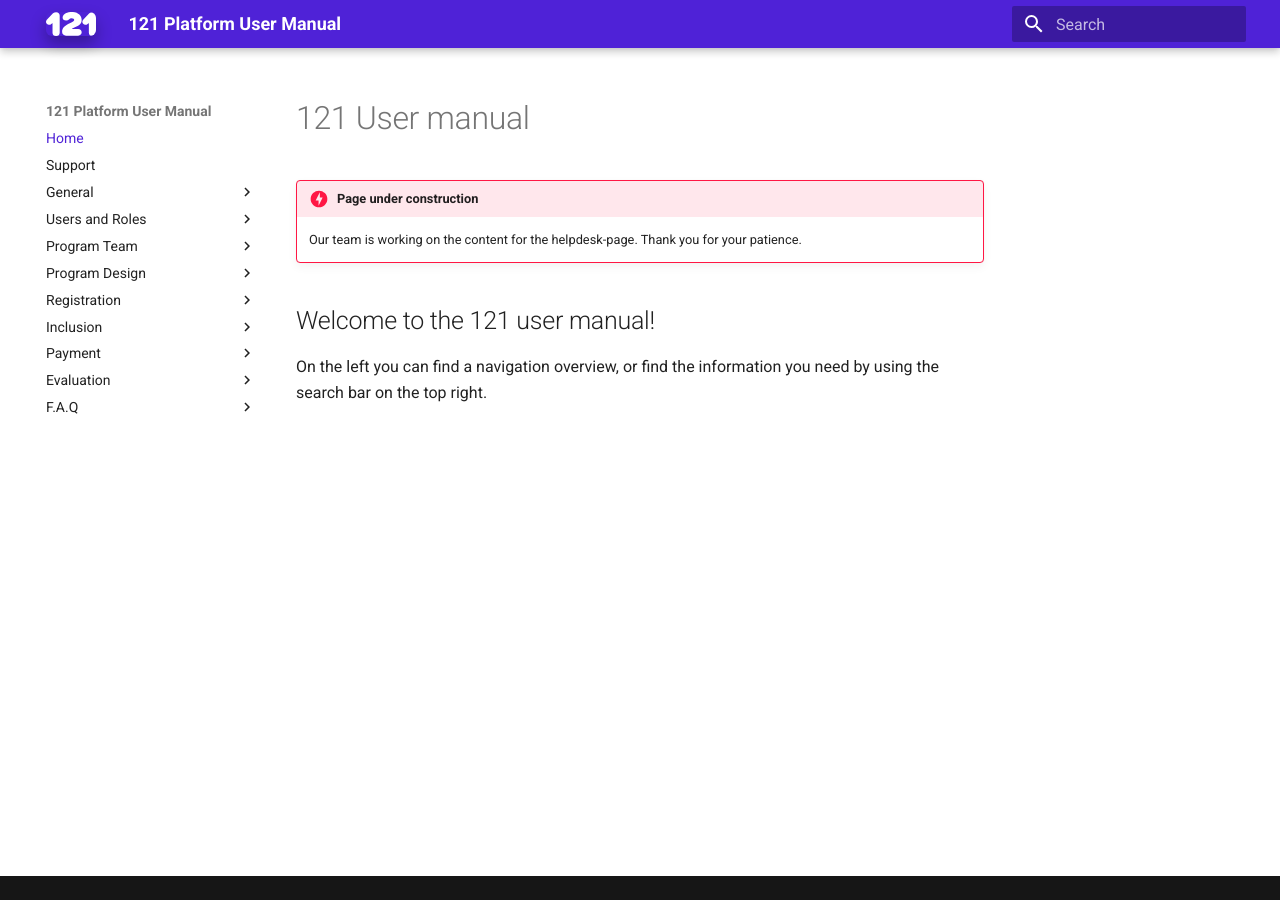
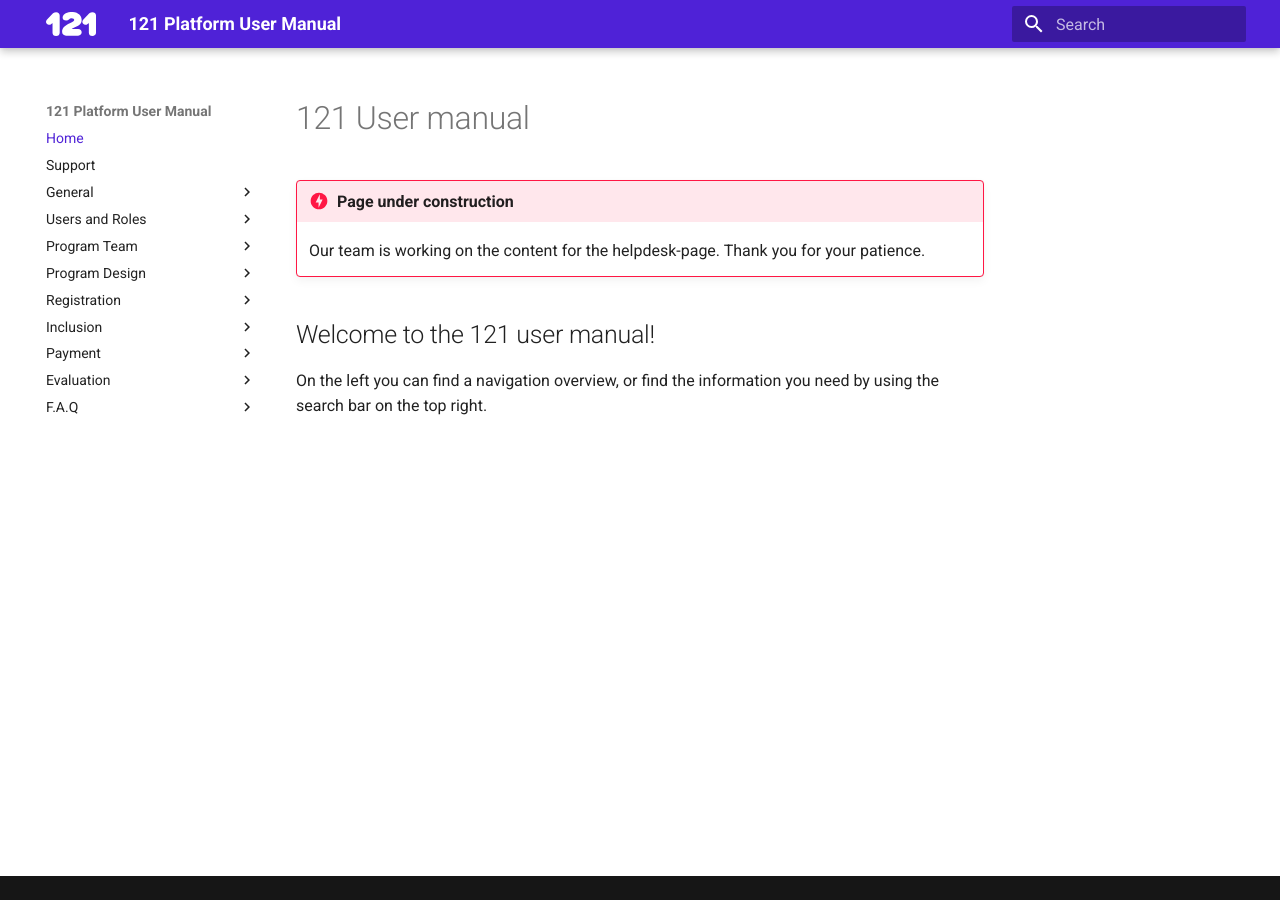
Before and after one commit to rodekruis/data-service-catalogue, an MkDocs documentation site: the page built from docs/index.md, in a window 1280 px wide. Built offline with MkDocs 1.6.1 and Material for MkDocs 9.7.7, drawn with Linux system fonts in a browser that asks for light colours; plug-ins that fetch from the network failed and are left out.

Commit message:
feat: Add explanations for each style-override
- Make screenshot-shadows more specific (prevent the logo from getting a drop-shadow)

```diff
--- a/docs/stylesheets/extra.css
+++ b/docs/stylesheets/extra.css
@@ -1,20 +1,25 @@
-.md-sidebar--secondary {
-    display: none;
-  }
-
+/* Customized Colors */
 :root {
   --md-primary-fg-color:        #4F22D7; /* consider 510 navy #00214D */
   --md-primary-fg-color--light: #CFBFFF;
   --md-primary-fg-color--dark:  #361A8C;
 }
 
-
-img {
-  border-radius: 6px;
-  box-shadow: 0 8px 16px rgba(0, 0, 0, 0.3);
+/* Disable unused/unwanted features */
+.md-sidebar--secondary {
+  display: none;
 }
 
+/**
+ * Reset/Tweak Theme-styles
+ */
+.md-typeset .admonition,
+.md-typeset details {
+  font-size: inherit; /* Prevent jump in text-size */
+}
 
-/* body {
-  background: #eceff4;
-} */
+/* Make screenshots (only inside pages) stand-out more */
+article img {
+  border-radius: 0.375rem;
+  box-shadow: 0 0.5rem 1rem rgba(0, 0, 0, 0.3);
+}
```
